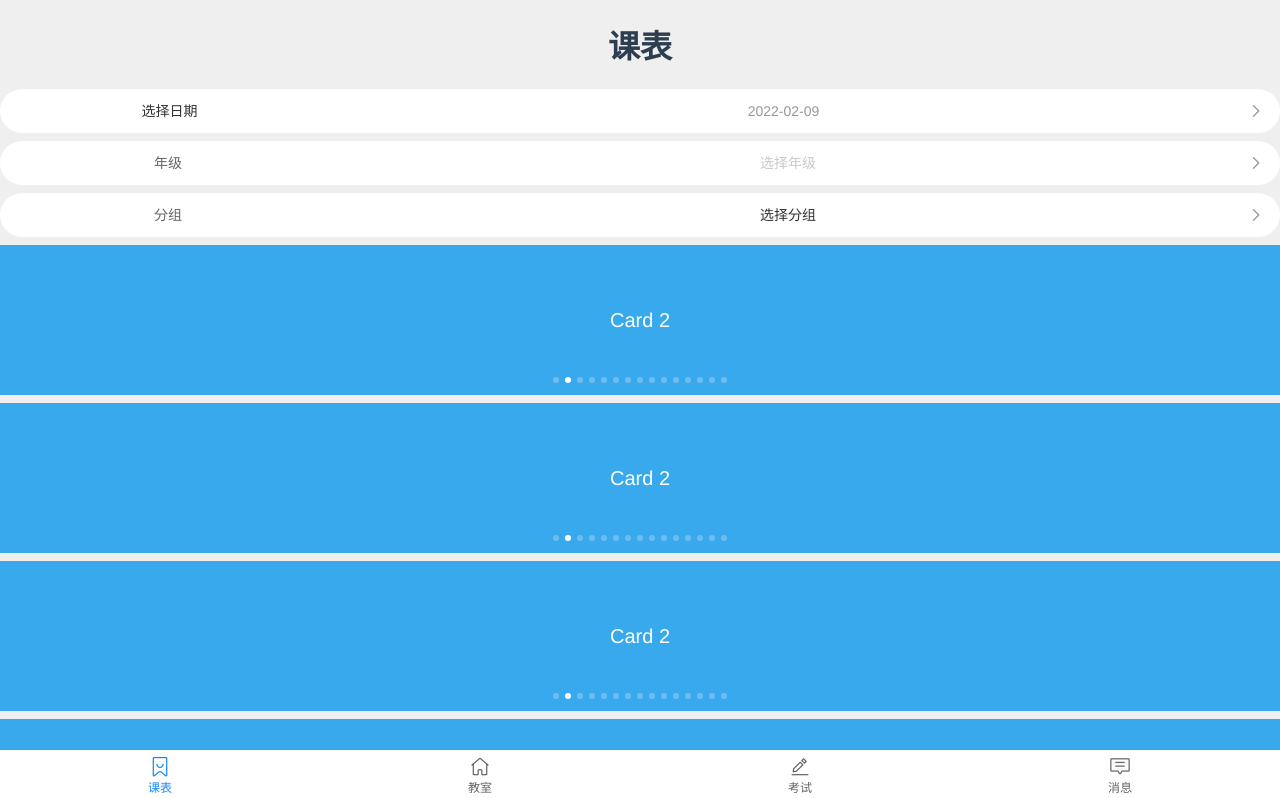
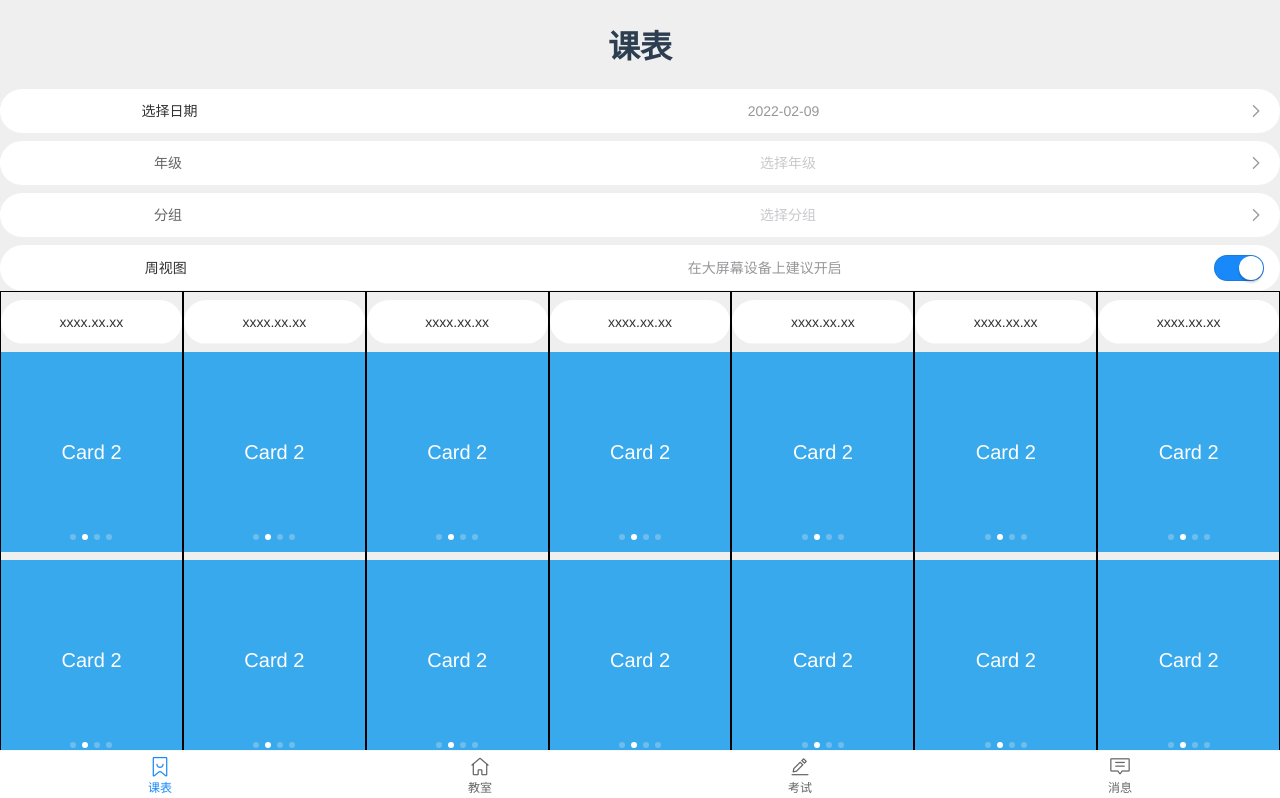
Before and after one commit to laorange/AlluFrontEnd, a Vue app: page / in a window 1280 px wide. Shown: the top 798 px of the page. Built offline with nearby package versions, Linux system fonts and the light colour scheme.

Commit message:
1.0.0.alpha02091043

```diff
--- a/src/components/Course/Course.vue
+++ b/src/components/Course/Course.vue
@@ -4,24 +4,65 @@
 	</div>
 	<date-selector></date-selector>
 	<group-selector></group-selector>
-	<schedule></schedule>
-	<schedule></schedule>
-	<schedule></schedule>
-	<schedule></schedule>
-	<schedule></schedule>
+
+	<van-cell center title="周视图" value="在大屏幕设备上建议开启">
+		<template #right-icon>
+			<van-switch v-model="data.isWeekMode" size="24" inactive-color="#dcdee0" />
+		</template>
+	</van-cell>
+	<div class="Schedule">
+		<template v-if="!data.isWeekMode">
+			<div class="DaySchedule" v-for="(count, index) in 2" :key="index" :style="{'width': '50%'}">
+				<van-cell value="xxxx.xx.xx" :style="{'border-radius': '4vh'}" />
+				<schedule></schedule>
+				<schedule></schedule>
+				<schedule></schedule>
+				<schedule></schedule>
+				<schedule></schedule>
+			</div>
+		</template>
+		<template v-if="data.isWeekMode">
+			<div class="DaySchedule" v-for="(count, index) in 7" :key="index" :style="{'width': '14%'}">
+				<van-cell value="xxxx.xx.xx" :style="{'border-radius': '4vh'}" />
+				<schedule></schedule>
+				<schedule></schedule>
+				<schedule></schedule>
+				<schedule></schedule>
+				<schedule></schedule>
+			</div>
+		</template>
+
+	</div>
+
+
 </template>
 
 <script setup>
-	// import {
-	// 	ref,
-	// 	onMounted
-	// } from "vue"
+	import {
+		reactive,
+		computed
+	} from "vue"
 
 	import DateSelector from "./DateSelector.vue"
 	import GroupSelector from "./GroupsSelector.vue"
 	import Schedule from "./Schedule.vue"
+
+	const data = reactive({
+		isWeekMode: document.documentElement.clientWidth > 800,
+	})
 </script>
 
-<style>
+<style scoped>
+	.Schedule {
+		display: flex;
+		flex-direction: row;
+	}
 
+	.DaySchedule {
+		flex: 1;
+
+		border: #000000 1px solid;
+		/* padding-right: 10px; */
+		flex-direction: column;
+	}
 </style>
--- a/src/components/Course/GroupsSelector.vue
+++ b/src/components/Course/GroupsSelector.vue
@@ -15,7 +15,7 @@
 			<van-checkbox-group v-model="groupData.checked">
 				<van-cell-group inset>
 					<van-cell class="GroupOption" v-for="(item, index) in groupData.groupList" clickable :key="item"
-						:title="`复选框 ${item}`" @click="toggle(index)">
+						:title="`${item}`" @click="toggle(index)">
 						<template #right-icon>
 							<van-checkbox :name="item" :ref="el => groupData.checkboxRefs[index] = el" @click.stop />
 						</template>
@@ -54,7 +54,7 @@
 	})
 
 	groupData.groupText = computed(() => {
-		return groupData.checked.length > 0 ? groupData.checked.join(" | ") : "选择分组"
+		return groupData.checked.length > 0 ? groupData.checked.join("|") : ""
 	})
 
 	const toggle = (index) => {
--- a/src/components/Course/Schedule.vue
+++ b/src/components/Course/Schedule.vue
@@ -4,17 +4,6 @@
 		<van-swipe-item>Card 2</van-swipe-item>
 		<van-swipe-item>Card 3</van-swipe-item>
 		<van-swipe-item>Card 4</van-swipe-item>
-		<van-swipe-item>Card 5</van-swipe-item>
-		<van-swipe-item>Card 6</van-swipe-item>
-		<van-swipe-item>Card 7</van-swipe-item>
-		<van-swipe-item>Card 8</van-swipe-item>
-		<van-swipe-item>Card 9</van-swipe-item>
-		<van-swipe-item>Card 10</van-swipe-item>
-		<van-swipe-item>Card 11</van-swipe-item>
-		<van-swipe-item>Card 12</van-swipe-item>
-		<van-swipe-item>Card 13</van-swipe-item>
-		<van-swipe-item>Card 14</van-swipe-item>
-		<van-swipe-item>Card 15</van-swipe-item>
 	</van-swipe>
 </template>
 
@@ -31,7 +20,7 @@
 		margin-top: 1vh;
 		color: #fff;
 		font-size: 20px;
-		line-height: 150px;
+		line-height: 200px;
 		text-align: center;
 		background-color: #39a9ed;
 	}
--- a/src/components/Exam/Exam.vue
+++ b/src/components/Exam/Exam.vue
@@ -7,7 +7,7 @@
 		<div class="TableHeadItem">Subject</div>
 	</div>
 	<div class="TableBody" v-for="count in 5" :key="count">
-		<div class="TableBodyItem">06.0{{count*2-1}}</div>
+		<div class="TableBodyItem">2022.06.0{{count*2-1}}</div>
 		<div class="TableBodyItem">10:00-12:00</div>
 		<div class="TableBodyItem">某个学科</div>
 	</div>
@@ -50,14 +50,16 @@
 		justify-content: space-between;
 		text-align: center;
 		width: 100%;
-		height: 50px;
-		line-height: 50px;
+		height: auto;
 		font-size: 10px;
 	}
 
 	.TableHeadItem,
 	.TableBodyItem {
 		flex: 1;
+		padding-top: 10px;
+		padding-bottom: 10px;
 		text-align: center;
+		border: black solid 1px;
 	}
 </style>
--- a/src/components/News/News.vue
+++ b/src/components/News/News.vue
@@ -3,11 +3,11 @@
 	<GroupsSelector></GroupsSelector>
 	<div class="TableHead">
 		<div class="TableHeadItem">Time</div>
-		<div class="TableHeadItem">News</div>
+		<div class="TableHeadItem Description">News</div>
 	</div>
 	<div class="TableBody" v-for="(item, index) in data.changeLogs" :key="index">
 		<div class="TableBodyItem">{{item.update_time}}</div>
-		<div class="TableBodyItem">{{item.description}}</div>
+		<div class="TableBodyItem Description">{{item.description}}</div>
 	</div>
 
 </template>
@@ -219,8 +219,7 @@
 		justify-content: space-between;
 		text-align: center;
 		width: 100%;
-		padding-top: 10px;
-		padding-bottom: 10px;
+		height: auto;
 		font-size: 10px;
 	}
 
@@ -229,5 +228,13 @@
 		flex: 1;
 		text-align: center;
 		flex-wrap: wrap;
+		height: auto;
+		padding-top: 10px;
+		padding-bottom: 10px;
+		border: black solid 1px;
+	}
+
+	.Description {
+		flex: 2;
 	}
 </style>
```
